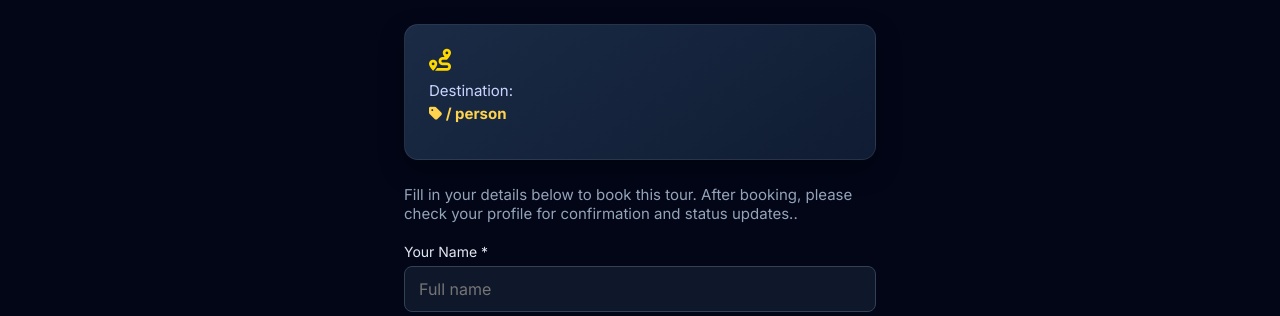
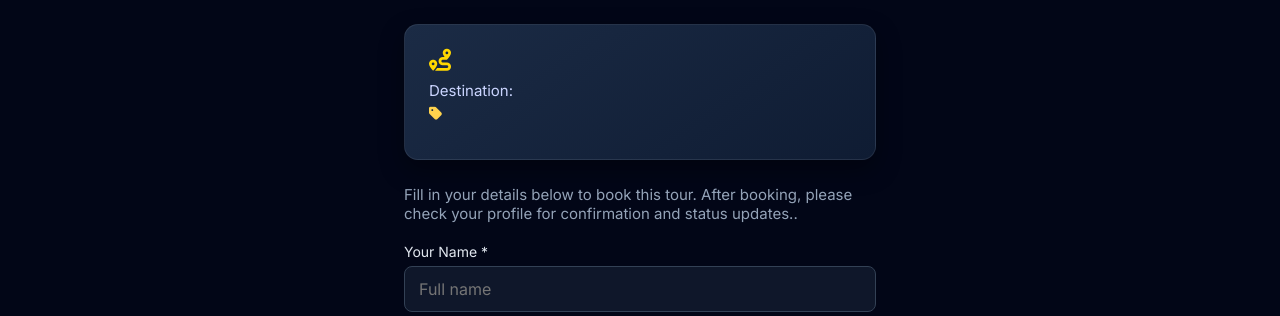
Before and after one commit to Tejasrathod274/Final-Project, a Flask app: page /book-tour in a window 1280 px wide. Shown: the part 210-526 px from the top of the page. Run offline with Flask 3, Linux system fonts and the light colour scheme; some libraries are stand-ins or nearby versions.

Commit message:
changed the tour box description

```diff
--- a/templates/book-tour.html
+++ b/templates/book-tour.html
@@ -53,7 +53,7 @@
     <div class="tour-info-box tour-info-reveal">
       <h2><i class="fas fa-route"></i> {{ tour_name }}</h2>
       <p class="tour-dest">Destination: <strong>{{ destination }}</strong></p>
-      <p class="tour-price"><i class="fas fa-tag"></i> {{ tour_price }} / person</p>
+      <p class="tour-price"><i class="fas fa-tag"></i> {{ tour_price }}</p>
       {% if tour_description %}
       <div class="tour-description">
 
```
